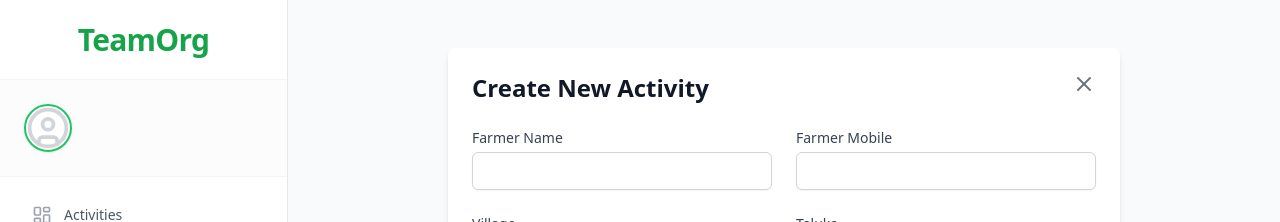
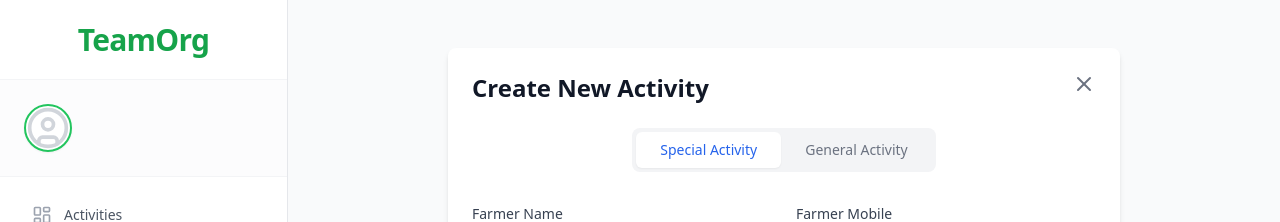
Before and after one commit to chandildivyanshu/Team-Management, a Next.js app: page /dashboard/activities/create in a window 1280 px wide. Shown: the top 222 px of the page. Built offline with nearby package versions, Linux system fonts and the light colour scheme; no server answers.

Commit message:
final-commit

```diff
--- a/src/app/api/activities/route.ts
+++ b/src/app/api/activities/route.ts
@@ -15,10 +15,20 @@ export async function POST(req: Request) {
         const body = await req.json();
 
         // Validate required fields
-        const requiredFields = ['farmerName', 'farmerMobile', 'village', 'taluka', 'district', 'cropOrHybrid', 'farmersInvolved', 'tentativeExpense', 'photos'];
-        for (const field of requiredFields) {
+        const commonFields = ['farmerName', 'farmerMobile', 'village', 'taluka', 'district', 'cropOrHybrid', 'farmersInvolved', 'tentativeExpense', 'activityType'];
+        for (const field of commonFields) {
             if (!body[field]) {
                 return NextResponse.json({ error: `Missing field: ${field}` }, { status: 400 });
+            }
+        }
+
+        if (body.activityType === 'Special') {
+            if (!body.photos || body.photos.length === 0) {
+                return NextResponse.json({ error: "Photos are required for Special Activity" }, { status: 400 });
+            }
+        } else if (body.activityType === 'General') {
+            if (!body.contactType) {
+                return NextResponse.json({ error: "Contact Type is required for General Activity" }, { status: 400 });
             }
         }
 
--- a/src/app/dashboard/activities/create/page.tsx
+++ b/src/app/dashboard/activities/create/page.tsx
@@ -11,6 +11,7 @@ export default function CreateActivity() {
     const router = useRouter();
     const [loading, setLoading] = useState(false);
     const [files, setFiles] = useState<File[]>([]);
+    const [activityType, setActivityType] = useState<'General' | 'Special'>('Special');
     const [formData, setFormData] = useState({
         farmerName: "",
         farmerMobile: "",
@@ -20,6 +21,7 @@ export default function CreateActivity() {
         cropOrHybrid: "",
         farmersInvolved: "",
         tentativeExpense: "",
+        contactType: "Direct", // Default for General
     });
 
     const handleInputChange = (e: React.ChangeEvent<HTMLInputElement>) => {
@@ -48,8 +50,10 @@ export default function CreateActivity() {
         setLoading(true);
 
         try {
-            // 1. Upload photos
+
+            // 1. Upload photos (Only for Special Activity)
             const uploadedPhotos = [];
+            if (activityType === 'Special') {
                 for (const originalFile of files) {
                     let file = originalFile;
 
@@ -97,6 +101,11 @@ export default function CreateActivity() {
                         url: `/api/images/${key}`, // Use proxy URL
                         key,
                     });
+                    uploadedPhotos.push({
+                        url: `/api/images/${key}`, // Use proxy URL
+                        key,
+                    });
+                }
             }
 
             // 2. Create Activity
@@ -105,6 +114,8 @@ export default function CreateActivity() {
                 headers: { "Content-Type": "application/json" },
                 body: JSON.stringify({
                     ...formData,
+                    activityType,
+                    contactType: activityType === 'General' ? formData.contactType : undefined,
                     farmersInvolved: Number(formData.farmersInvolved),
                     tentativeExpense: Number(formData.tentativeExpense),
                     photos: uploadedPhotos,
@@ -136,6 +147,33 @@ export default function CreateActivity() {
                 <h2 className="text-2xl font-bold mb-6 text-gray-900 dark:text-white">
                     Create New Activity
                 </h2>
+
+                {/* Activity Type Toggle */}
+                <div className="flex justify-center mb-8">
+                    <div className="bg-gray-100 dark:bg-gray-700 p-1 rounded-lg inline-flex">
+                        <button
+                            type="button"
+                            onClick={() => setActivityType('Special')}
+                            className={`px-6 py-2 rounded-md text-sm font-medium transition-all ${activityType === 'Special'
+                                ? 'bg-white dark:bg-gray-600 text-blue-600 dark:text-white shadow-sm'
+                                : 'text-gray-500 dark:text-gray-400 hover:text-gray-700 dark:hover:text-gray-200'
+                                }`}
+                        >
+                            Special Activity
+                        </button>
+                        <button
+                            type="button"
+                            onClick={() => setActivityType('General')}
+                            className={`px-6 py-2 rounded-md text-sm font-medium transition-all ${activityType === 'General'
+                                ? 'bg-white dark:bg-gray-600 text-blue-600 dark:text-white shadow-sm'
+                                : 'text-gray-500 dark:text-gray-400 hover:text-gray-700 dark:hover:text-gray-200'
+                                }`}
+                        >
+                            General Activity
+                        </button>
+                    </div>
+                </div>
+
                 <form onSubmit={handleSubmit} className="space-y-6">
                     <div className="grid grid-cols-1 md:grid-cols-2 gap-6">
                         <div>
@@ -234,8 +272,25 @@ export default function CreateActivity() {
                                 onChange={handleInputChange}
                             />
                         </div>
+                        {activityType === 'General' && (
+                            <div>
+                                <label className="block text-sm font-medium text-gray-700 dark:text-gray-300">
+                                    Contact Type
+                                </label>
+                                <select
+                                    name="contactType"
+                                    className="mt-1 block w-full rounded-md border-gray-300 shadow-sm focus:border-blue-500 focus:ring-blue-500 dark:bg-gray-700 dark:border-gray-600 dark:text-white sm:text-sm p-2 border"
+                                    value={formData.contactType}
+                                    onChange={(e) => setFormData({ ...formData, contactType: e.target.value })}
+                                >
+                                    <option value="Direct">Direct Visit</option>
+                                    <option value="Calling">Calling</option>
+                                </select>
+                            </div>
+                        )}
                     </div>
 
+                    {activityType === 'Special' && (
                         <div>
                             <label className="block text-sm font-medium text-gray-700 dark:text-gray-300 mb-2">
                                 Photos
@@ -279,6 +334,7 @@ export default function CreateActivity() {
                                 </div>
                             )}
                         </div>
+                    )}
 
                     <div className="flex justify-end">
                         <button
--- a/src/app/dashboard/page.tsx
+++ b/src/app/dashboard/page.tsx
@@ -55,6 +55,8 @@ export default function Dashboard() {
                 "Crop/Hybrid": act.cropOrHybrid,
                 "Farmers Involved": act.farmersInvolved,
                 "Tentative Expense": act.tentativeExpense || "N/A",
+                "Activity Type": act.activityType || "Special", // Default to Special for old data
+                "Contact Type": act.contactType || "N/A",
             }));
 
             const ws = XLSX.utils.json_to_sheet(dataToExport);
--- a/src/models/Activity.ts
+++ b/src/models/Activity.ts
@@ -12,6 +12,8 @@ export interface IActivity extends Document {
     cropOrHybrid: string;
     farmersInvolved: number;
     tentativeExpense: number;
+    activityType: 'General' | 'Special';
+    contactType?: 'Calling' | 'Direct';
     photos: { url: string; key: string }[];
     publishedAt?: Date;
     isPublished: boolean;
@@ -33,6 +35,19 @@ const ActivitySchema: Schema = new Schema(
         cropOrHybrid: { type: String, required: true },
         farmersInvolved: { type: Number, required: true },
         tentativeExpense: { type: Number, required: true },
+        activityType: {
+            type: String,
+            enum: ['General', 'Special'],
+            default: 'Special',
+            required: true
+        },
+        contactType: {
+            type: String,
+            enum: ['Calling', 'Direct'],
+            required: function (this: any) {
+                return this.activityType === 'General';
+            }
+        },
         photos: [
             {
                 url: { type: String, required: true },
```
Lines whose indentation alone changed are shown as unchanged.
